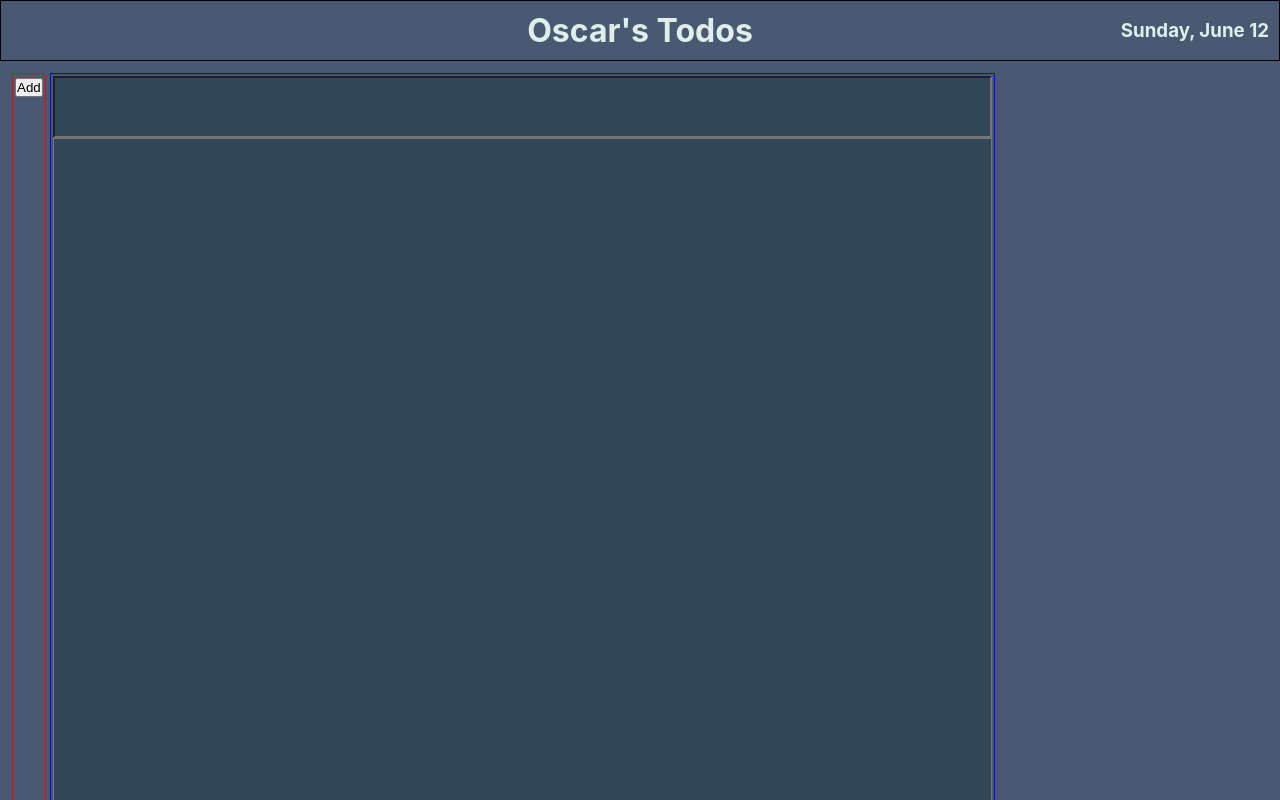
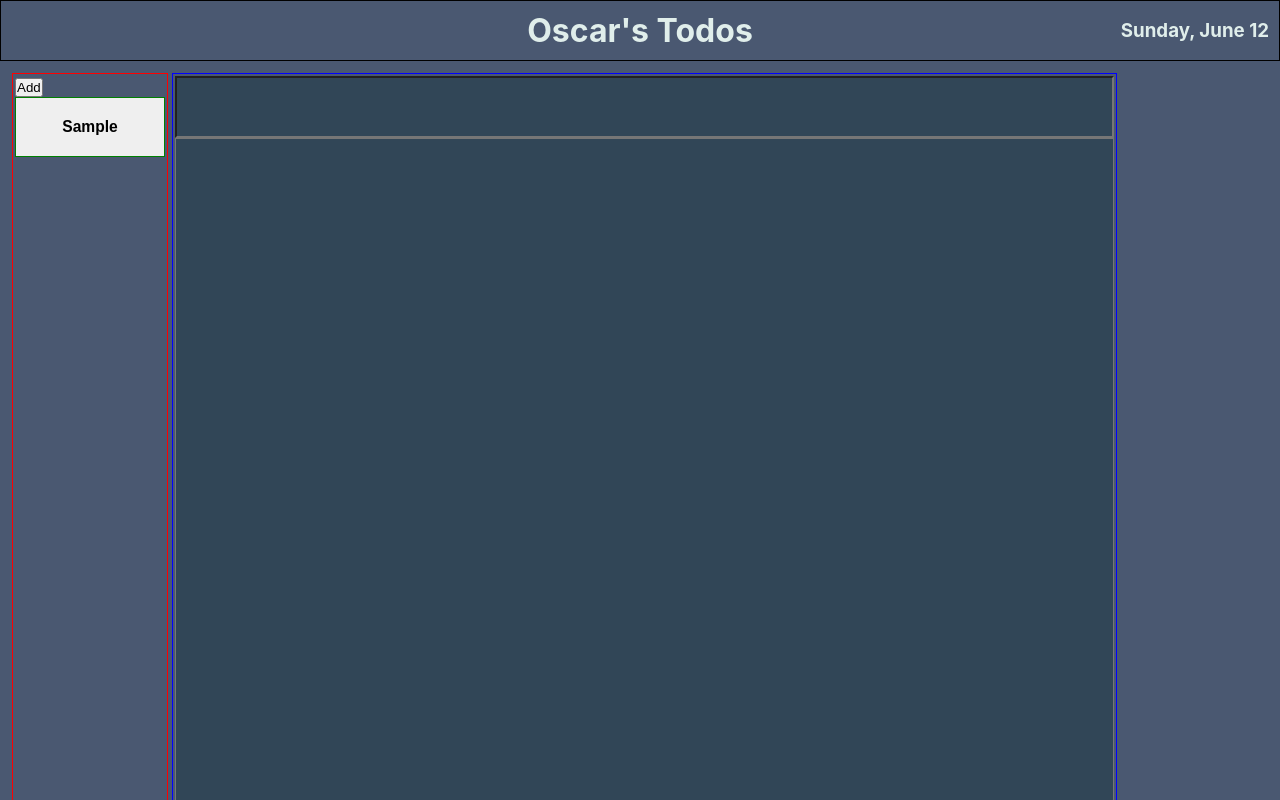
Before and after one commit to oscar-lauth/todo_list, a React (Create React App) app: page / in a window 1280 px wide. Both pictures are taken after typing "Sample", "Sample" into the empty fields and a click on the button "Add". Shown: the top 800 px of the page. Built offline with nearby package versions, Linux system fonts and the light colour scheme.

Commit message:
Ability to select Todo from TitleCards

```diff
--- a/src/App.tsx
+++ b/src/App.tsx
@@ -9,19 +9,26 @@ function App() {
   const[title,setTitle] = useState('');
   const[content,setContent] = useState('');
   const[todos,setTodos] = useState<{ title:string,content:string }[]>([]);
+
   const newTodoCard = ()=>{
+    if(title==='') return;
     setTodos([...todos,{ title,content }]);
-
     setTitle('');
     setContent('');
-    console.log(todos);
+  }
+
+  const selectTitleCard = (index?:number)=>{
+    if(index===undefined)return;
+    setTitle(todos[index].title);
+    setContent(todos[index].content);
+    console.log(index);
   }
 
   return (
     <div className="App">
     <Header/>
     <div className="container">
-      <Sidebar todos={todos} onAddTodo={newTodoCard}/>
+      <Sidebar todos={todos} onAddTodo={newTodoCard} onTitleCard={selectTitleCard}/>
       <TodoCard title={title} content={content} setTitle={setTitle} setContent={setContent}/>
     </div>
   </div>
--- a/src/components/Sidebar.tsx
+++ b/src/components/Sidebar.tsx
@@ -5,13 +5,14 @@ import SidebarHeader from './SidebarHeader'
 interface SidebarProps {
   todos:{ title:string,content:string }[];
    onAddTodo:()=>void;
+   onTitleCard:()=>void;
 }
 
-const Sidebar = ({ todos,onAddTodo }:SidebarProps) => {
+const Sidebar = ({ todos,onAddTodo,onTitleCard }:SidebarProps) => {
   return (
     <div className="sidebar">
         <SidebarHeader onAddTodo={onAddTodo}/>
-        <TitleCards todos={todos}/>
+        <TitleCards todos={todos} onTitleCard={onTitleCard}/>
     </div>
   )
 }
--- a/src/components/TitleCard.tsx
+++ b/src/components/TitleCard.tsx
@@ -1,9 +1,17 @@
 import React from 'react'
 
-const TitleCard = ({ title }:{ title:string }) => {
+interface TitleCardProps {
+  title:string;
+  //index:number;
+  onTitleCard:()=>void;
+}
+
+const TitleCard = ({ title,onTitleCard }:TitleCardProps) => {
   return (
     <div className="title-card">
+      <button onClick={()=>onTitleCard()}>
       <h3>{title}</h3>
+      </button>
     </div>
   )
 }
--- a/src/components/TitleCards.tsx
+++ b/src/components/TitleCards.tsx
@@ -3,18 +3,17 @@ import TitleCard from './TitleCard';
 
 interface TitleCardsProps {
   todos :{ title:string,content:string }[]
+  onTitleCard:(index:number)=>void;
 }
 
-const TitleCards = ({ todos }:TitleCardsProps) => {
+const TitleCards = ({ todos,onTitleCard }:TitleCardsProps) => {
   return (
     <div className="title-cards-sidebar">
-      <>
       {
-        todos.map((todo:{ title:string,content:string })=>{<TitleCard title={todo.title}/>;
-        {console.log(todo.title)}})
-
+        todos.map((todo:{ title:string,content:string },index:number)=>
+        {return <TitleCard title={todo.title} onTitleCard={()=>onTitleCard(index)} key={index}/>;
+        })
       }
-      </>
     </div>
   )
 }
--- a/src/components/TodoCard.tsx
+++ b/src/components/TodoCard.tsx
@@ -1,7 +1,6 @@
 import React from 'react'
 import TodoTitle from './TodoTitle'
 import TodoContent from './TodoContent'
-import { useState } from 'react'
 
 interface TodoCardProps {
   title: string;
--- a/src/style.css
+++ b/src/style.css
@@ -84,7 +84,7 @@ input,textarea {
 
 }
 
-.title-card {
+.title-card button {
     border: 1px solid green;
     height: 60px;
     width:150px;
```
